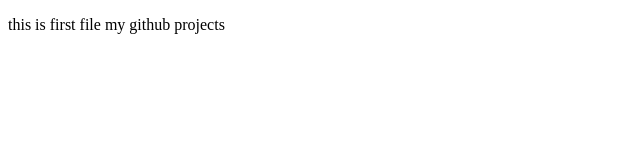
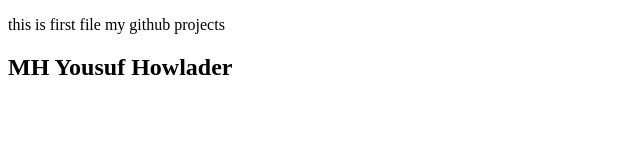
Before and after one commit to Usufhowlader/my-first-repo, a plain HTML site: page index.html in a window 1280 px wide. Shown: the whole page, without its empty margins (0-640 px from the left). Drawn offline with Linux system fonts and the light colour scheme.

Commit message:
Change Projects

```diff
--- a/index.html
+++ b/index.html
@@ -9,5 +9,6 @@
 </head>
 <body>
     <p>this is first file my github projects</p>
+    <h2>MH Yousuf Howlader</h2>
 </body>
 </html>
```
